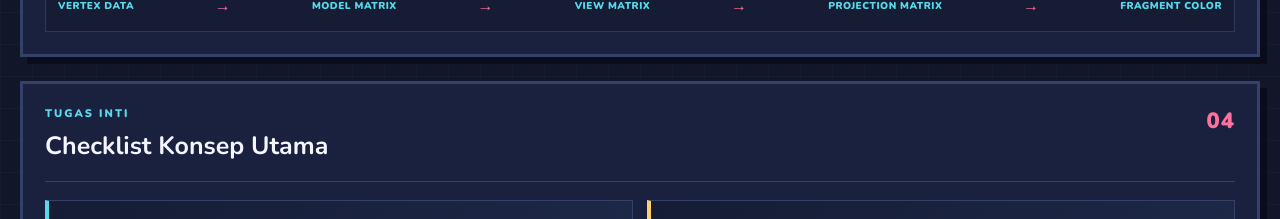
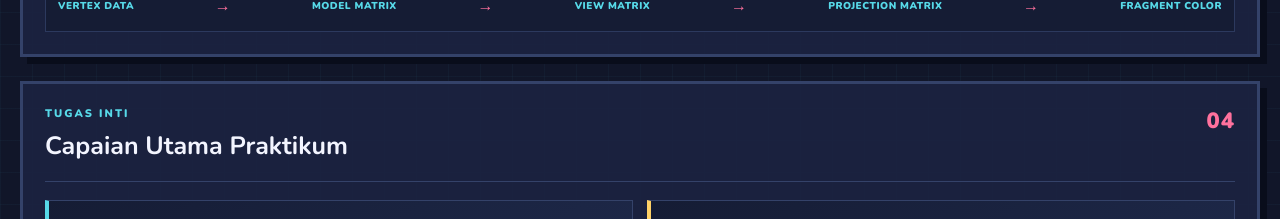
Before and after one commit to Winkyboo/Grafika-Komputer-2026, a plain HTML site: page Praktikum Week 4/index.html in a window 1280 px wide. Shown: the part 1780-1999 px from the top of the page. Drawn offline with nearby package versions, Linux system fonts and the light colour scheme.

Commit message:
Fix: use a better explanation

```diff
--- a/Praktikum Week 4/index.html
+++ b/Praktikum Week 4/index.html
@@ -106,7 +106,7 @@
     </section>
 
     <section class="core-tasks-panel panel">
-      <div class="technical-heading"><div><p class="section-kicker">TUGAS INTI</p><h2>Checklist Konsep Utama</h2></div><span class="chapter-mark">04</span></div>
+      <div class="technical-heading"><div><p class="section-kicker">TUGAS INTI</p><h2>Capaian Utama Praktikum</h2></div><span class="chapter-mark">04</span></div>
       <div class="core-task-grid"><article><strong>01 · Near &amp; Far Plane</strong><p>Tiga preset clipping plane digunakan oleh perspective dan orthographic projection.</p></article><article><strong>02 · Depth Buffer</strong><p>Color dan depth buffer dibersihkan setiap frame sebelum object dirender kembali.</p></article><article><strong>03 · Depth Test</strong><p><code>gl.enable(gl.DEPTH_TEST)</code> dapat ditoggle untuk membandingkan visibility object.</p></article><article><strong>04 · Automatic Rotation</strong><p>Cube utama dan cube tambahan berputar menggunakan delta time.</p></article><article><strong>05 · State-based Camera</strong><p>Keyboard mengubah state; posisi kamera, target, serta FOV diperbarui per frame.</p></article><article><strong>06 · Event Toggle</strong><p>Projection, depth, orbit, split view, preset, dan reset memakai aksi sekali tekan.</p></article><article><strong>07 · HUD Camera</strong><p>HUD menampilkan camera, target, projection, FOV, clipping, depth, orbit, dan split mode.</p></article><article><strong>08 · Aspect Ratio</strong><p>Projection dibangun menggunakan perbandingan lebar dan tinggi canvas aktif.</p></article></div>
     </section>
 
```
